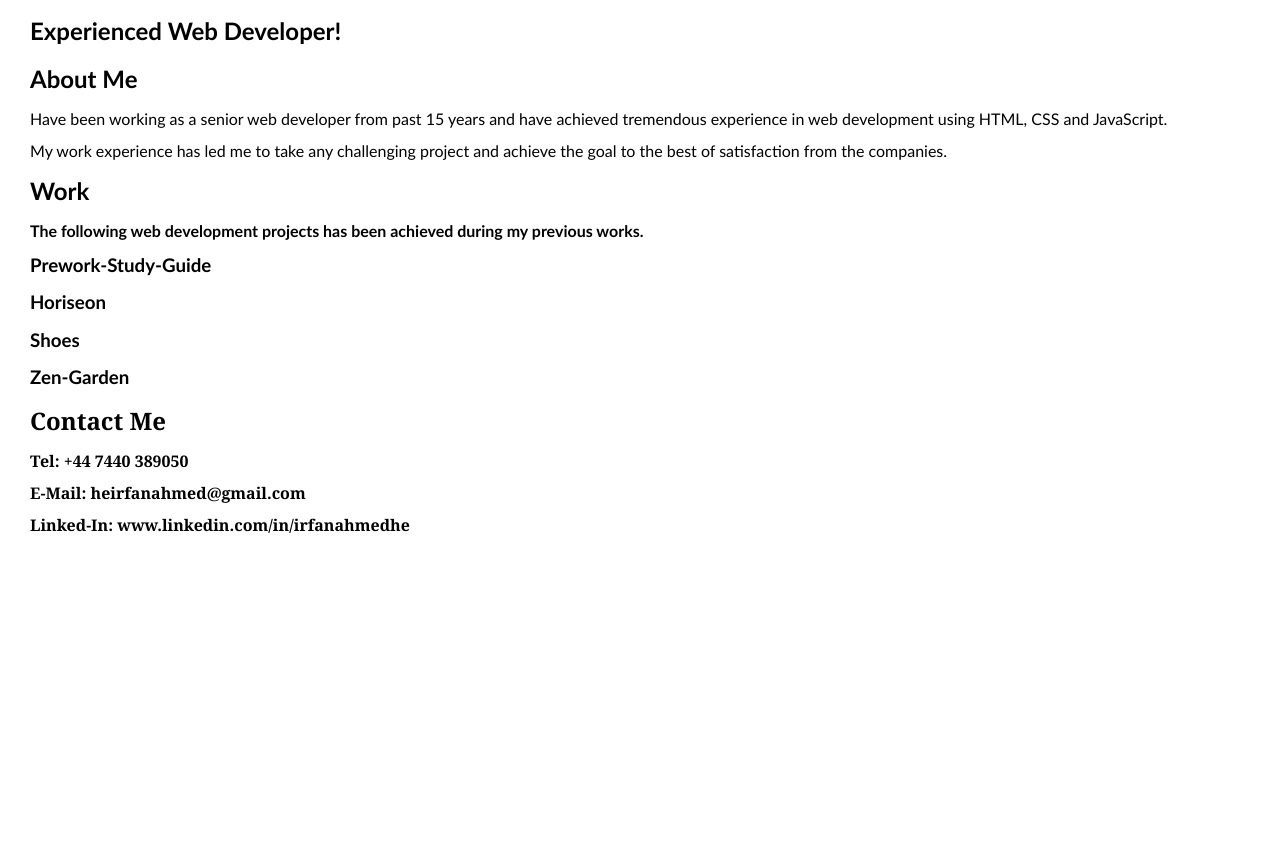
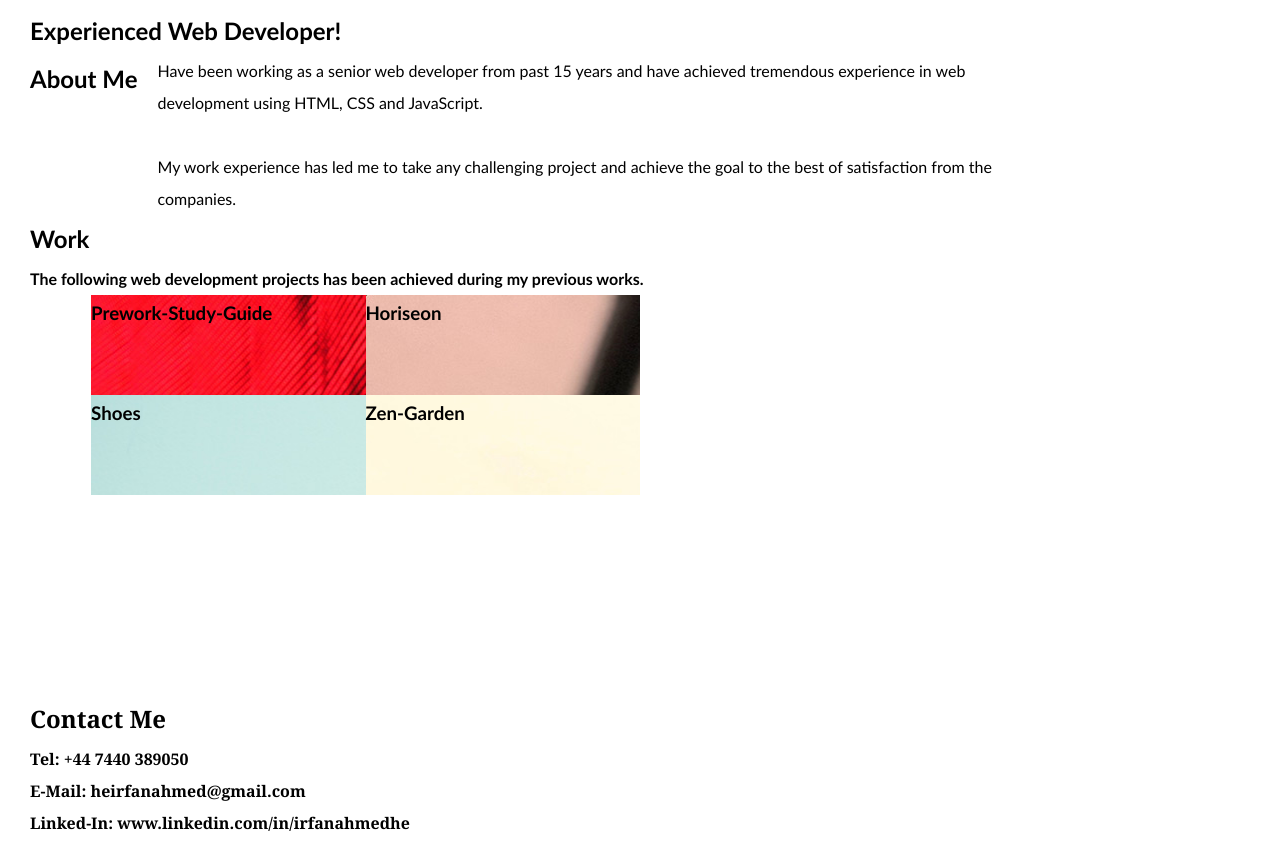
Before and after one commit to heirfanahmed/irfan-portfolio, a plain HTML site: page starter/index.html in a window 1280 px wide. Shown: the part 267-1109 px from the top of the page. Before the commit the page ends 838 px from the top, so only its background shows below. Drawn offline with Linux system fonts and the light colour scheme.

Commit message:
added some codes and images to index.html and style.css files

```diff
--- a/starter/css/style.css
+++ b/starter/css/style.css
@@ -54,3 +54,49 @@ p {
   max-width: 200px;
   max-height: 225px;
 }
+
+#about {
+  display: flex;
+}
+
+#about p {
+  width: 75%;
+  align-items: align-right;
+  padding-left: 20px;
+}
+
+#work h4 {
+  display: flex;
+}
+
+#experience {
+  margin: 0px 5%;
+  display: grid;
+  cursor: pointer;
+  grid-template-rows: 100px 100px 100px 100px;
+  grid-template-columns: 1fr 1fr 1fr 1fr;
+  grid-template-areas:
+  "work1 work2"
+  "work3 work4"
+
+}
+
+#work1 {
+  grid-area: work1;
+  background-image: url("../images/02-portfolio-1.jpg");
+}
+
+#work2 {
+  grid-area: work2;
+  background-image: url("../images/02-portfolio-2.jpg");
+}
+
+#work3 {
+  grid-area: work3;
+  background-image: url("../images/02-portfolio-3.jpg");
+}
+
+#work4 {
+  grid-area: work4;
+  background-image: url("../images/02-portfolio-4.jpg");
+}
--- a/starter/index.html
+++ b/starter/index.html
@@ -39,18 +39,29 @@
       <h2>About Me</h2>
       <p>Have been working as a senior web developer from past 15 years and have achieved tremendous experience in web development using HTML, CSS and JavaScript.
         <br>
+        <br>
         My work experience has led me to take any challenging project and achieve the goal to the best of satisfaction from the companies.
       </p>
-      </section>
+    </section>
 
     <!-- portfolio container -->
     <section class="page-section" id="work">
       <h2>Work</h2>
       <h4> The following web development projects has been achieved during my previous works.</h4>
-      <h3 class = "work1">Prework-Study-Guide</h3>
-      <h3 class = "work2">Horiseon</h3>
-      <h3 class = "work3">Shoes</h3>
-      <h3 class = "work4">Zen-Garden</h3>
+       <div id="experience">
+        <div id="work1">
+          <h3>Prework-Study-Guide</h3>
+        </div>
+        <div id="work2">
+          <h3 >Horiseon</h3>
+        </div>
+        <div id="work3">
+          <h3 >Shoes</h3>
+        </div>
+        <div id="work4">
+          <h3 >Zen-Garden</h3>
+        </div>
+     </div>
     </section>
 
     <!-- contact -->
```
